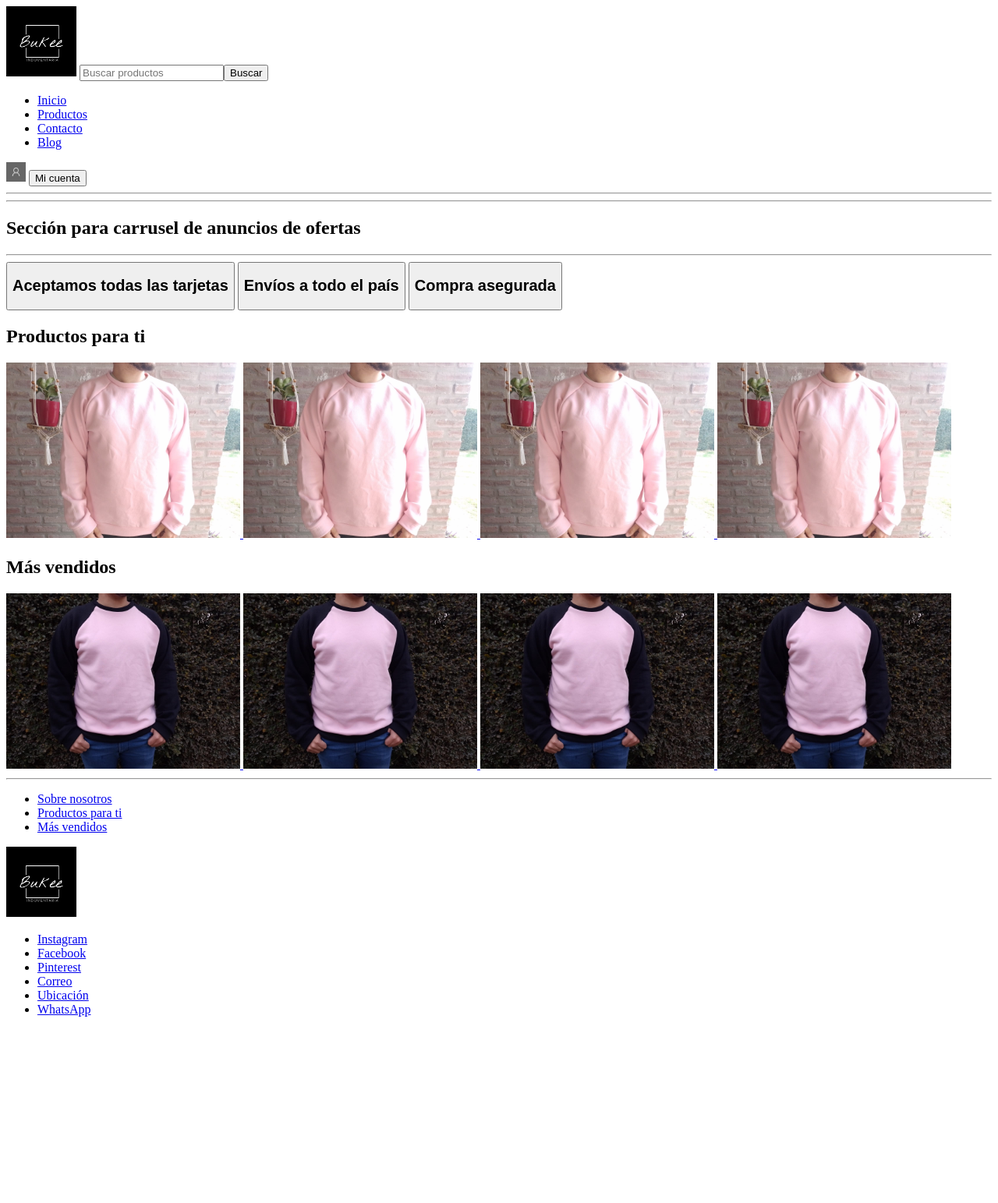
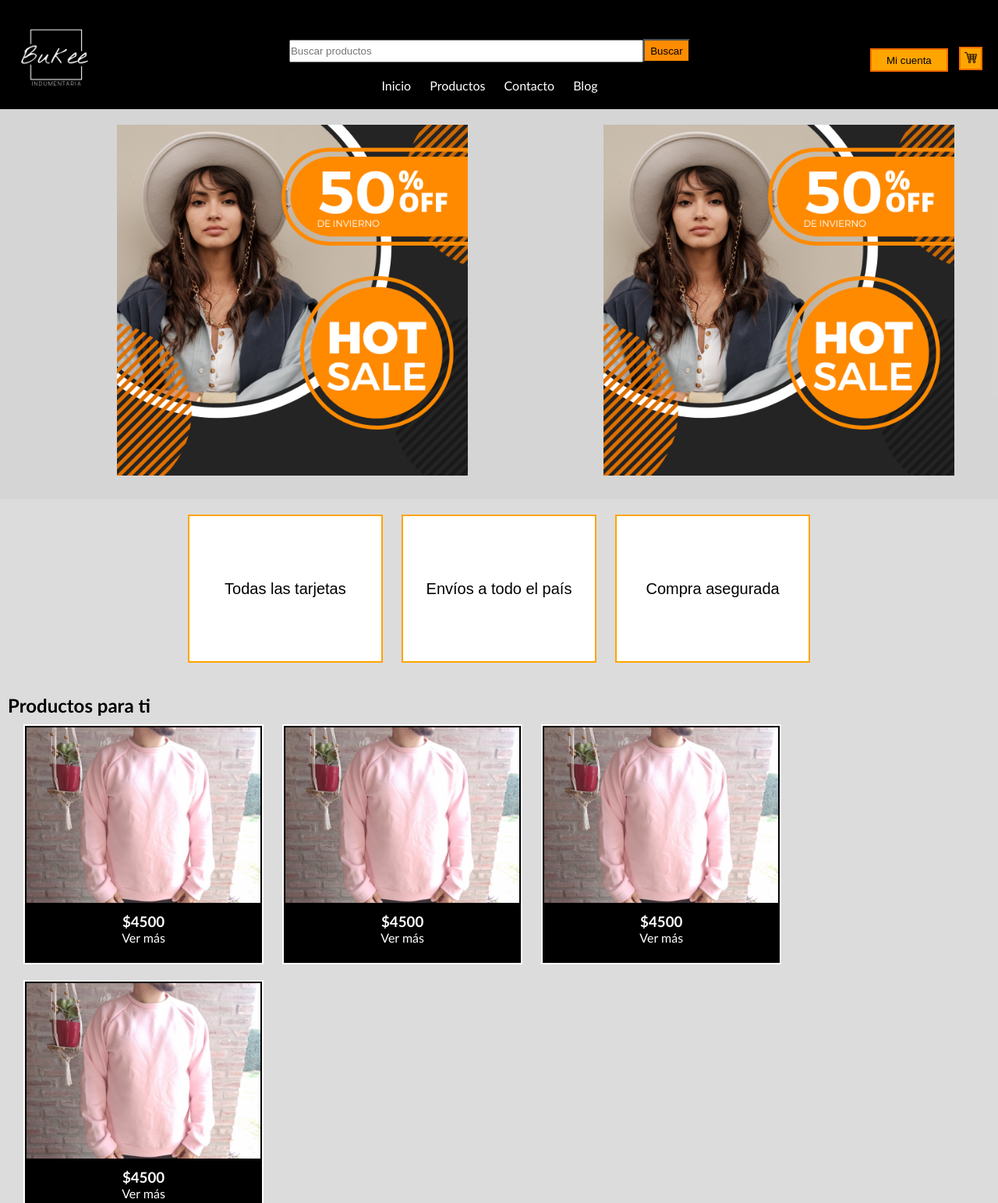
Before and after one commit to Lauta-Vittore/CoderHouse_1er_desafio, a plain HTML site: page index.html in a window 1280 px wide. Shown: the top 1543 px of the page at 78% size. Before the commit the page ends 1320 px from the top, so only its background shows below. Drawn offline with Linux system fonts and the light colour scheme.

Commit message:
desafio 2

```diff
--- /dev/null
+++ b/css/style.css
@@ -0,0 +1,169 @@
+* {
+    padding: 0;
+    margin: 0;
+}
+body {
+    font-family: 'Gill Sans', 'Gill Sans MT', Calibri, 'Trebuchet MS', sans-serif;
+    background-color: rgba(212, 212, 212, 0.801);
+}
+/* --------------------css para la navbar--------------------- */
+header{
+    display: inline-block;
+    background-color: black;
+    width: 100%;
+    height: 140px;
+    text-align: center;
+}
+
+
+.img {
+    width: 140px;
+    float: left;
+}
+
+
+.menu {
+    display: inline-block;
+    width: 50%;
+    margin: 0 auto;
+    padding: 50px;
+}
+.buscar{
+    height: 25px;
+    width: 450px;
+
+}
+
+.btn {
+    background-color: darkorange;
+    width: 60px;
+    height: 30px;
+}
+
+
+
+.cuenta {
+    display: inline-block;
+    float: right;
+}
+.inicio{
+    display: inline-block;
+    margin: 20px 10px;
+}
+
+.btnCuenta{
+    width: 100px;
+    height: 30px;
+    background-color: orange;
+    border: 2px solid rgba(255, 68, 0, 0.575);
+    margin-right: 10px;
+    margin-top: 60px;
+}
+.btnCarrito{
+    width: 30px;
+    height: 30px;
+    background-color: orange;
+    border: 2px solid rgba(255, 68, 0, 0.575);
+    margin-right: 20px;
+    margin-top: 60px;
+}
+.imgCarrito {
+    width: 16px;
+    height: 16px;
+    margin: 0 auto;
+}
+
+a {
+    color: white;
+    text-decoration: none;
+}
+/* --------------------termina css para la navbar--------------------- */
+/* ---------------------css para carusel----------------------------- */
+
+.carrusel{
+    height: 500px;
+    background-color: rgba(212, 212, 212, 0.801);
+}
+
+.imgCarrusel {
+    width: 450px;
+    margin: 20px;
+    margin-left: 150px;
+}
+/* ---------------------termina css para carusel----------------------------- */
+/* ---------------------css para infoCompras----------------------------- */
+
+.infoCompra{
+    height: 230px;
+    padding: 10px;
+    text-align: center;
+}
+
+.btnCompra {
+    height: 190px;
+    width: 250px;
+    margin: 10px;
+    font-size: 20px;
+    color: rgb(0, 0, 0);
+    background-color: rgb(255, 255, 255);
+    border: 2px solid orange;
+}
+
+/* --------------------- termina css para infoCompras----------------------------- */
+/* ---------------------css para Productos para ti----------------------------- */
+
+.titulo{
+    margin-left: 10px;
+}
+
+.conteinerProductos {
+    display: inline-block;
+    width: 300px;
+    height: 300px;
+    background-color: black;
+    border: 2px solid white;
+    padding: 2px;
+    text-align: center;
+    margin: 10px;
+}
+h3{
+    margin-top: 10px;
+}
+
+.paraTi {
+    margin-left: 20px;
+}
+
+.masVendidos {
+    margin-left: 20px;
+}
+
+footer {
+    display: inline-block;
+    width: 100%;
+    height: 200px;
+    background-color: black;
+    margin-top: 20px;
+}
+.infoFooter{
+    width: 120px;
+    float: left;
+    margin-top: 60px;
+    margin-left: 20px;
+}
+.redes {
+    display: inline-block;
+    margin: 0 auto;
+}
+
+.logoRedes {
+    display: grid;
+   width: 500px;
+    margin: 10px auto;
+
+}
+
+.logoFooter {
+    width: 140px;
+    margin: 0 auto;
+}
--- a/index.html
+++ b/index.html
@@ -4,82 +4,92 @@
     <meta charset="UTF-8">
     <meta http-equiv="X-UA-Compatible" content="IE=edge">
     <meta name="viewport" content="width=device-width, initial-scale=1.0">
+    <link rel="stylesheet" href="css/style.css">
     <title>Tienda</title>
 </head>
 <body>
     <header>
-        <nav>
-            <img src="/pic/logo.jpeg" alt="logo" width="90px">
-            <input type="text" placeholder="Buscar productos"><button>Buscar</button>
-            <ul>
-                <li><a href="index.html">Inicio</a></li>
-                <li><a href="pages/productos.html">Productos</a></li>
-                <li><a href="pages/Contacto.html">Contacto</a></li>
-                <li><a href="pages/blog.html">Blog</a></li>
-            </ul>
-            <img src="pic/user.png" alt="user" width="25px">
-            <button>Mi cuenta</button>
-        </nav>
-        <hr>
+        <img src="/pic/logo.jpeg" alt="logo" class="img">
+        <div class="menu">
+
+            <nav>
+                <input type="text"  class="buscar" placeholder="Buscar productos" ><button class="btn">Buscar</button>
+                <ul>
+                    <li class="inicio"><a href="index.html">Inicio</a></li>
+                    <li class="inicio"><a href="pages/productos.html">Productos</a></li>
+                    <li class="inicio"><a href="pages/Contacto.html">Contacto</a></li>
+                    <li class="inicio"><a href="pages/blog.html">Blog</a></li>
+                </ul>
+            </nav>
+        </div>
+            <div class="cuenta">
+                <button class="btnCuenta">Mi cuenta</button>
+                <button class="btnCarrito"><img src="pic/carro-de-compras.png" alt="carrito" class="imgCarrito"></button>
+            </div>
+
+
     </header>
     <main>
-        <section>
-            <hr>
-                <h2>Sección para carrusel de anuncios de ofertas</h2>
-            <hr>
+        <section class="carrusel">
+                <img src="pic/descuento.png" alt="ofertas" class="imgCarrusel">
+                <img src="pic/descuento.png" alt="ofertas" class="imgCarrusel">
+
         </section>
-        <section>
-            <button><h2>Aceptamos todas las tarjetas</h2></button>
-            <button><h2>Envíos a todo el país</h2></button>
-            <button><h2>Compra asegurada</h2></button>
+        <section class="infoCompra">
+            <button class="btnCompra">Todas las tarjetas</button>
+            <button class="btnCompra">Envíos a todo el país</button>
+            <button class="btnCompra">Compra asegurada</button>
         </section>
-        <section>
-            <h2 id="paraTi">Productos para ti</h2>
-            <a href="#">
-                <img src="pic/buzo.jpeg" alt="productoBuzo" width="300px">
-            </a>
-            <a href="#">
-                <img src="pic/buzo.jpeg" alt="productoBuzo" width="300px">
-            </a>
-            <a href="#">
-                <img src="pic/buzo.jpeg" alt="productoBuzo" width="300px">
-            </a>
-            <a href="#">
-                <img src="pic/buzo.jpeg" alt="productoBuzo" width="300px">
-            </a>
+        <h2 class="titulo" id="paraTi">Productos para ti</h2>
+        <section class="paraTi">
+
+            <div class="conteinerProductos">
+                <a href="#"><img src="pic/buzo.jpeg" alt="productoBuzo" width="300px"><h3>$4500</h3>Ver más</a>
+            </div>
+            <div class="conteinerProductos">
+                <a href="#"><img src="pic/buzo.jpeg" alt="productoBuzo" width="300px"><h3>$4500</h3>Ver más</a>
+            </div>
+            <div class="conteinerProductos">
+                <a href="#"><img src="pic/buzo.jpeg" alt="productoBuzo" width="300px"><h3>$4500</h3>Ver más</a>
+            </div>
+            <div class="conteinerProductos">
+                <a href="#"><img src="pic/buzo.jpeg" alt="productoBuzo" width="300px"><h3>$4500</h3>Ver más</a>
+            </div>
         </section>
-        <section>
-            <h2 id="masVendidos">Más vendidos</h2>
-            <a href="#">
-                <img src="pic/buzo 2.jpeg" alt="productoBuzo" width="300px">
-            </a>
-            <a href="#">
-                <img src="pic/buzo 2.jpeg" alt="productoBuzo" width="300px">
-            </a>
-            <a href="#">
-                <img src="pic/buzo 2.jpeg" alt="productoBuzo" width="300px">
-            </a>
-            <a href="#">
-                <img src="pic/buzo 2.jpeg" alt="productoBuzo" width="300px">
-            </a>
+        <h2 class="titulo" id="masVendidos">Más vendidos</h2>
+        <section class="masVendidos">
+
+            <div class="conteinerProductos">
+                <a href="#"><img src="pic/buzo 2.jpeg" alt="productoBuzo" width="300px"><h3>$4500</h3>Ver más</a>
+            </div>
+            <div class="conteinerProductos">
+                <a href="#"><img src="pic/buzo 2.jpeg" alt="productoBuzo" width="300px"><h3>$4500</h3>Ver más</a>
+            </div>
+            <div class="conteinerProductos">
+                <a href="#"><img src="pic/buzo 2.jpeg" alt="productoBuzo" width="300px"><h3>$4500</h3>Ver más</a>
+            </div>
+            <div class="conteinerProductos">
+                <a href="#"><img src="pic/buzo 2.jpeg" alt="productoBuzo" width="300px"><h3>$4500</h3>Ver más</a>
+            </div>
         </section>
     </main>
     <footer>
-       <hr>
-        <ul>
+        <ul class="infoFooter">
             <li><a href="pages/sobreNosotros.html">Sobre nosotros</a></li>
             <li><a href="#paraTi">Productos para ti</a></li>
             <li><a href="#masVendidos">Más vendidos</a></li>
         </ul>
-        <img src="/pic/logo.jpeg" alt="logo" width="90px">
-        <ul>
-            <li><a href="https://www.instagram.com/bukee_ind/">Instagram</a></li>
-            <li><a href="#">Facebook</a></li>
-            <li><a href="#">Pinterest</a></li>
-            <li><a href="#">Correo</a></li>
-            <li><a href="pages/sobreNosotros.html#ubi">Ubicación</a></li>
-            <li><a href="#">WhatsApp</a></li>
-        </ul>
+        <div class="logoRedes">
+            <img src="/pic/logo.jpeg" alt="logo" width="90px" class="logoFooter" >
+            <ul class="redes">
+                <li class="redes"><a href="https://www.instagram.com/bukee_ind/">Instagram</a></li>
+                <li class="redes"><a href="#">Facebook</a></li>
+                <li class="redes"><a href="#">Pinterest</a></li>
+                <li class="redes"><a href="#">Correo</a></li>
+                <li class="redes"><a href="pages/sobreNosotros.html#ubi">Ubicación</a></li>
+                <li class="redes"><a href="#">WhatsApp</a></li>
+            </ul>
+        </div>
     </footer>
 
 </body>
```
Also changed, not shown: pic/carro-de-compras.png (added), pic/descuento.png (added), pic/user.png (deleted).
